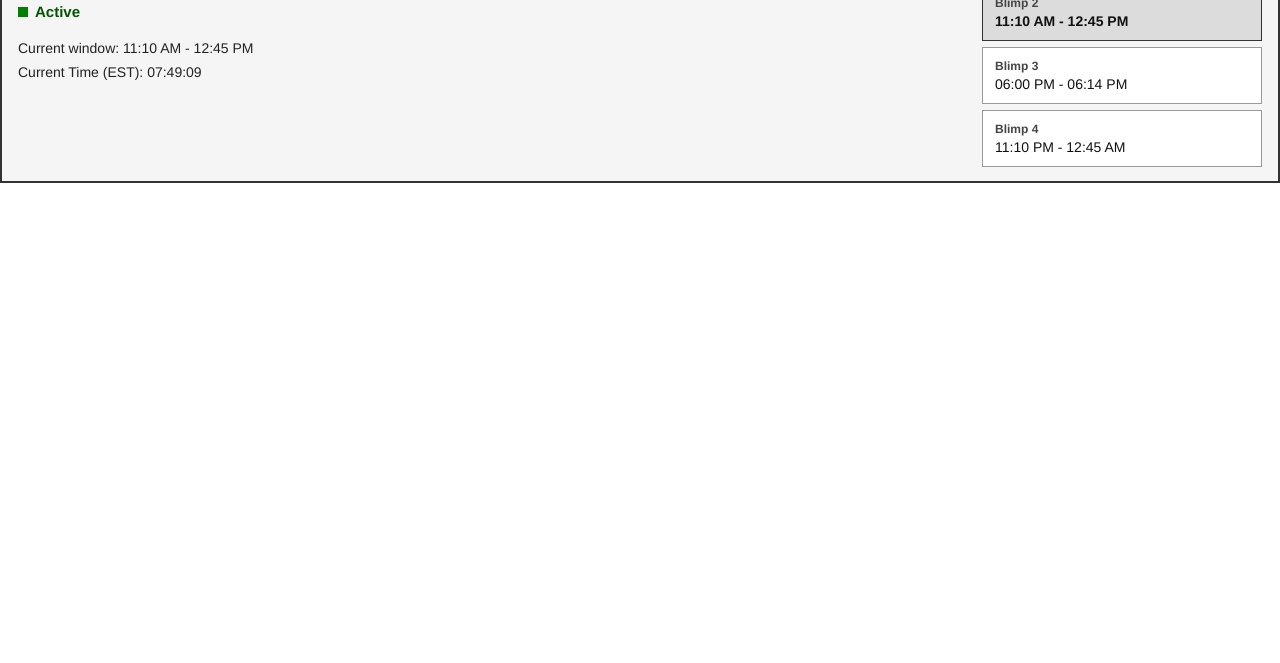
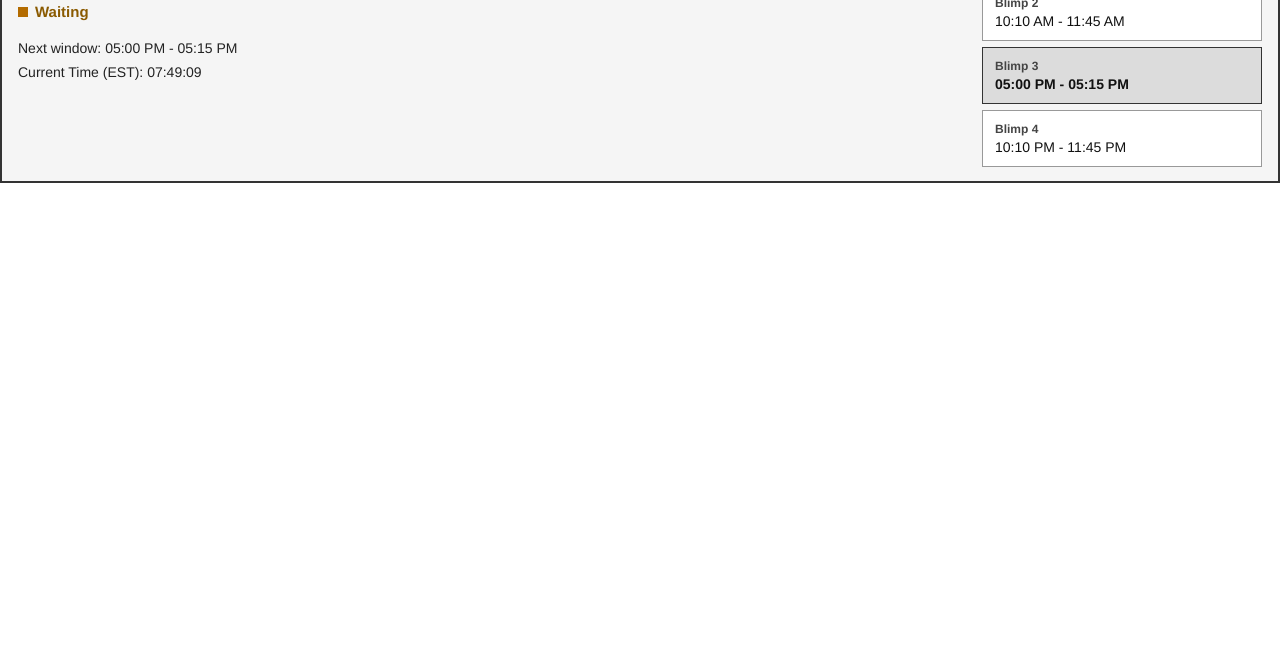
Before and after one commit to devX6Thello/devx6thello.github.io, a website: page index.html in a window 1280 px wide. Shown: the part 137-800 px from the top of the page. Drawn offline with Linux system fonts and the light colour scheme.

Commit message:
Update index.html

```diff
--- a/index.html
+++ b/index.html
@@ -190,10 +190,10 @@
     const EDT_OFFSET_MINUTES = -4 * 60;
 
     const WINDOWS = [
-      { label: "Blimp 1", start: "02:00", end: "02:45" },
-      { label: "Blimp 2", start: "07:10", end: "08:45" },
-      { label: "Blimp 3", start: "14:00", end: "14:14" },
-      { label: "Blimp 4", start: "19:10", end: "20:45" }
+      { label: "Blimp 1", start: "01:00", end: "01:45" },
+      { label: "Blimp 2", start: "06:10", end: "07:45" },
+      { label: "Blimp 3", start: "13:00", end: "13:15" },
+      { label: "Blimp 4", start: "18:10", end: "19:45" }
     ];
 
     const card = document.getElementById("card");
```
